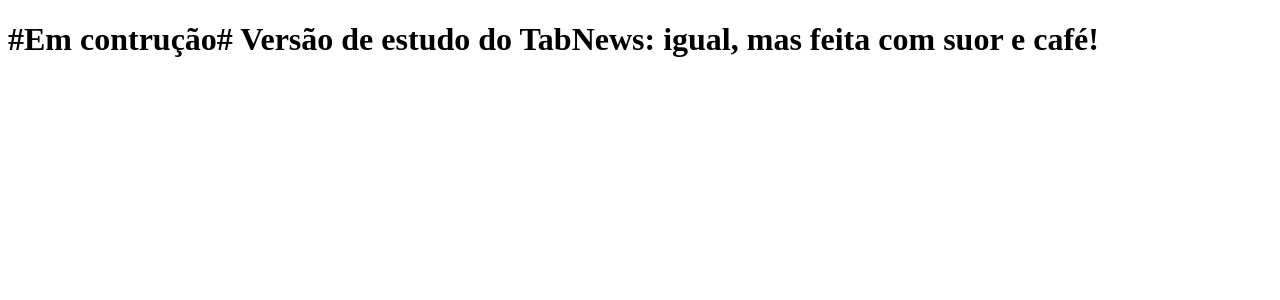
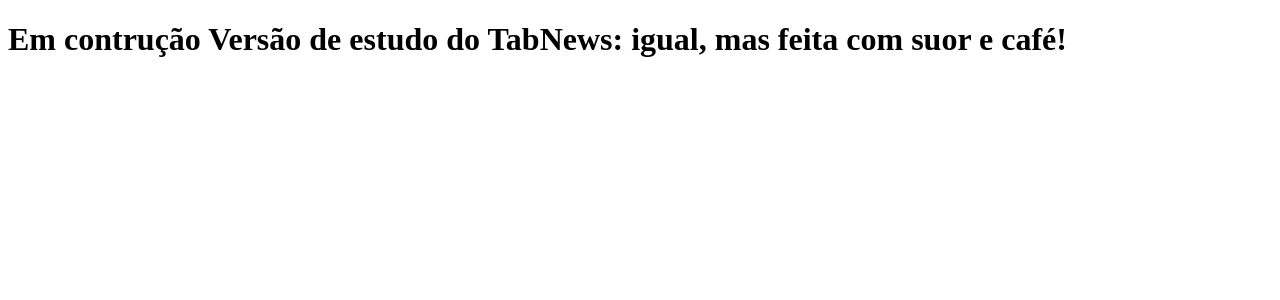
Before and after one commit to euripedes50/clone-tabnews, a Next.js app: page / in a window 1280 px wide. Shown: the top 300 px of the page. Built offline with nearby package versions, Linux system fonts and the light colour scheme.

Commit message:
ajuste na página index.js

```diff
--- a/pages/index.js
+++ b/pages/index.js
@@ -1,7 +1,7 @@
 function Home() {
   return (
     <h1>
-      #Em contrução# Versão de estudo do TabNews: igual, mas feita com suor e
+      Em contrução Versão de estudo do TabNews: igual, mas feita com suor e
       café!
     </h1>
   );
```
